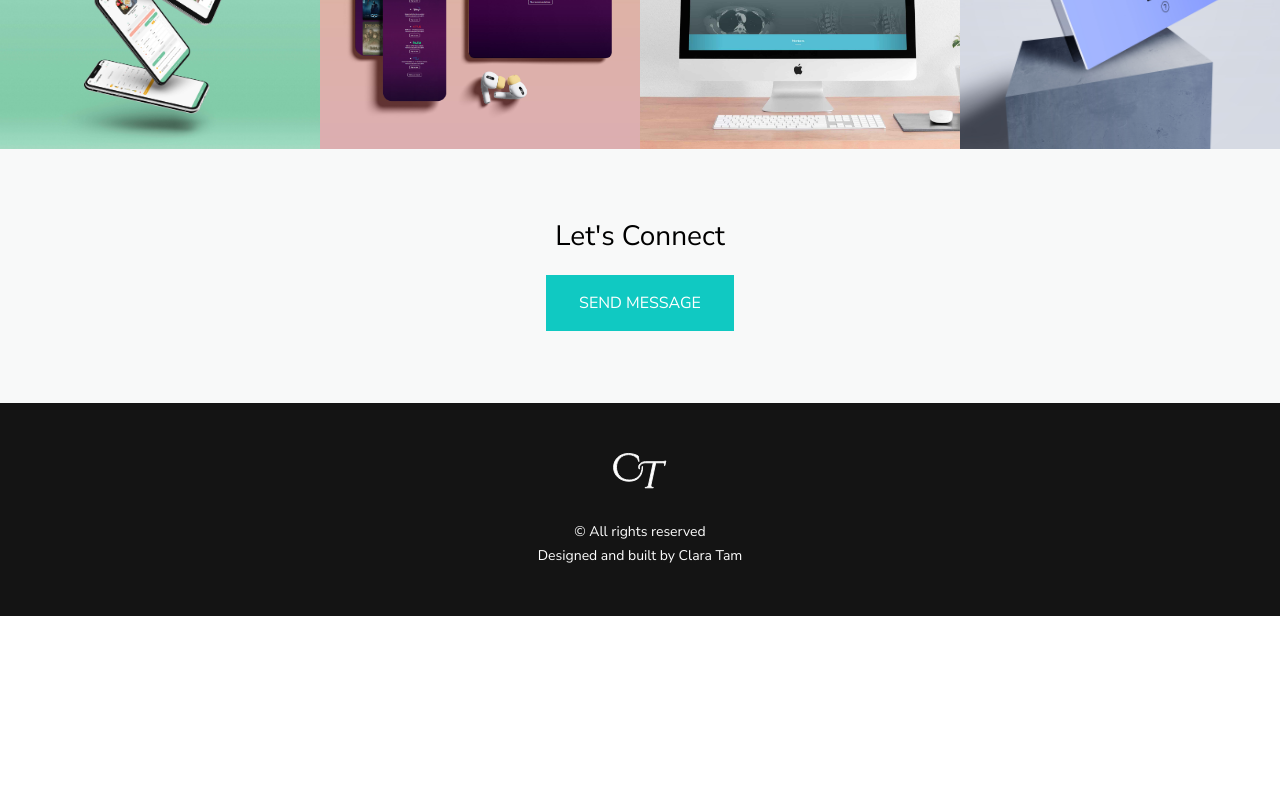
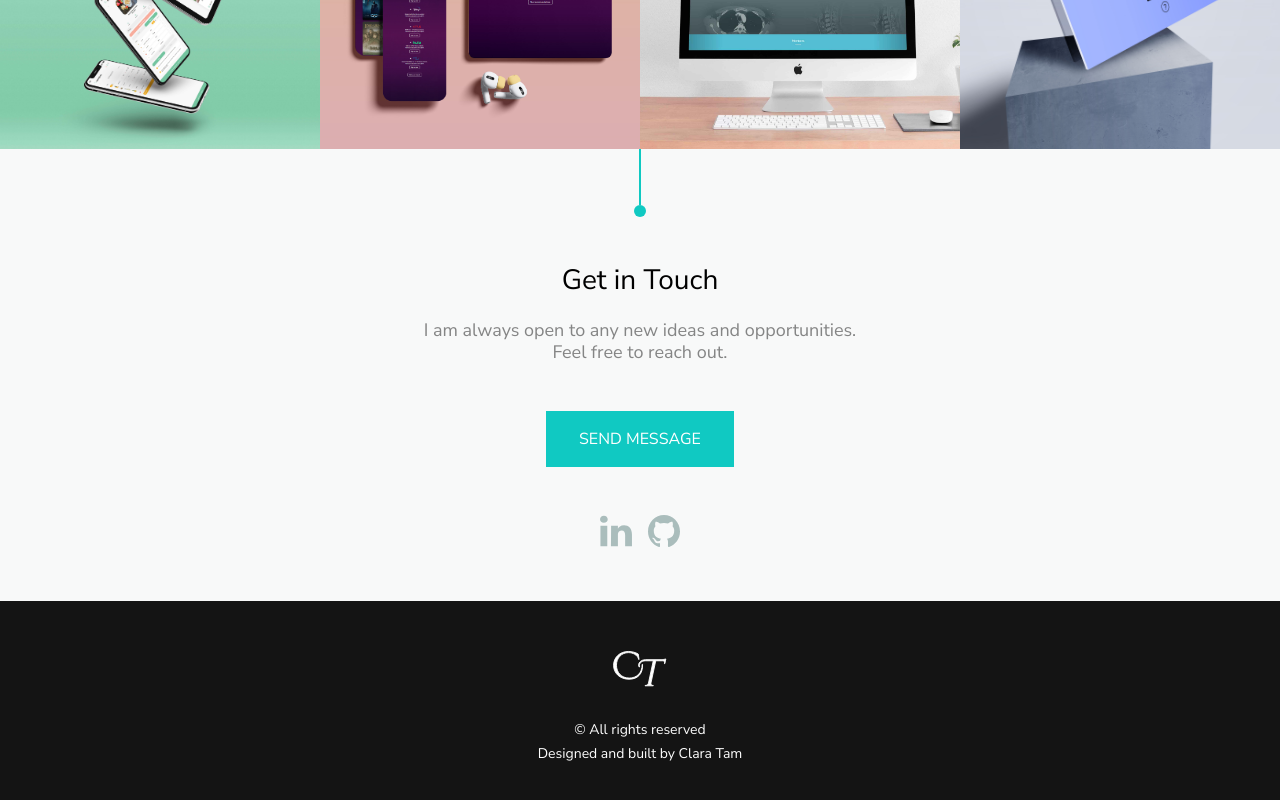
Before and after one commit to ctam62/portfolio, a React (Vite) app: page / in a window 1280 px wide. Shown: the part 1547-2347 px from the top of the page. Before the commit the page ends 2163 px from the top, so only its background shows below. Built offline with nearby package versions, Linux system fonts and the light colour scheme; a web font is replaced by a local one.

Commit message:
feat: add social media links to contact section; change send message button to link to email

```diff
--- a/src/components/Contact/Contact.scss
+++ b/src/components/Contact/Contact.scss
@@ -5,19 +5,88 @@
 .contact {
     width: 100%;
     background: $seasalt;
-    padding: 1rem;
+    padding: 0 1rem;
 
     @include tablet {
-        padding: 3rem;
+        padding: 0 3rem;
+    }
+
+    &__content {
+        display: flex;
+        flex-direction: column;
+        align-items: center;
+        justify-content: center;
+
+        @include tablet {
+            margin: 0 auto;
+            width: 70%;
+        }
+    }
+
+    &__circle--primary {
+        @include circle;
+        background: $primary;
+    }
+
+    &__line--primary {
+        @include line;
+        background: $primary;
     }
 
     &__heading {
         @include section-header;
-        margin: 1.5rem;
+        margin: 3rem 0 1.5rem 0;
+    }
+
+    &__message {
+        margin-bottom: 1.5rem;
+        width: 95%;
+    }
+
+    &__text {
+        @include body-text;
+        color: rgba(55, 55, 55, 0.6);
     }
 
     &__button {
         @include button;
-        margin-bottom: 1.5rem;
+        margin-top: 1.5rem;
+    }
+
+    &__social {
+        margin: 3rem 1.5rem;
+        display: flex;
+        align-items: center;
+        justify-content: center;
+        gap: 1rem;
+    }
+
+    &__icons {
+        width: 2rem;
+        filter: invert(85%) sepia(15%) saturate(201%) hue-rotate(128deg) brightness(87%) contrast(86%);
+        cursor: pointer;
+        transition: all 0.4s ease-in-out;
+
+        &:hover {
+            filter: invert(72%) sepia(84%) saturate(1827%) hue-rotate(124deg) brightness(89%) contrast(87%);
+            transform: translateY(-0.3125rem);
+            transition: all 0.4s ease-in-out;
+        }
+
+        &-shadow {
+            margin: 0 auto;
+            height: 0;
+            width: 1.25rem;
+            border-radius: 6.25rem;
+            background: none;
+            opacity: 0;
+            box-shadow: 0 0.25rem 5px 1.5px rgba($jet, 0.4), inset 0 0 0 0 rgba($jet, 0);
+            transition: all 0.4s ease-in-out;
+        }
     }
 }
+
+.contact__icons:hover+.contact__icons-shadow {
+    opacity: 0.4;
+    transition: all 0.4s ease-in-out;
+}
--- a/src/components/Contact/Contact.tsx
+++ b/src/components/Contact/Contact.tsx
@@ -1,14 +1,38 @@
 import './Contact.scss';
 import { Link } from 'react-router-dom';
+import linkedIn from '../../assets/icons/linkedin.svg';
+import github from '../../assets/icons/github.svg';
 
 
 export const Contact = () => {
     return (
         <section className="contact" id="contact">
-            <h2 className="contact__heading">Let's Connect</h2>
-            <Link to={"https://www.linkedin.com/in/claramoytam"} target="_blank">
-                <button className="contact__button">SEND MESSAGE</button>
-            </Link>
+            <div className="contact__content">
+                <span className="contact__line--primary"></span>
+                <span className="contact__circle--primary"></span>
+
+                <h2 className="contact__heading">Get in Touch</h2>
+                <div className="contact__message">
+                    <p className="contact__text">I am always open to any new ideas and opportunities.</p>
+                    <p className="contact__text">Feel free to reach out.</p>
+                </div>
+                <button
+                    className="contact__button"
+                    onClick={() => window.location.href = "mailto:claramtam@gmail.com"}
+                >
+                    SEND MESSAGE
+                </button>
+                <div className="contact__social">
+                    <Link to="https://www.linkedin.com/in/claramoytam/" target="_blank">
+                        <img className="contact__icons" src={linkedIn} alt="linkedin" />
+                        <div className="contact__icons-shadow"></div>
+                    </Link>
+                    <Link to="https://github.com/ctam62" target="_blank">
+                        <img className="contact__icons" src={github} alt="github" />
+                        <div className="contact__icons-shadow"></div>
+                    </Link>
+                </div>
+            </div>
         </section>
     )
 };
```
Also changed, not shown: src/assets/icons/github.svg (added), src/assets/icons/linkedin.svg (added).
